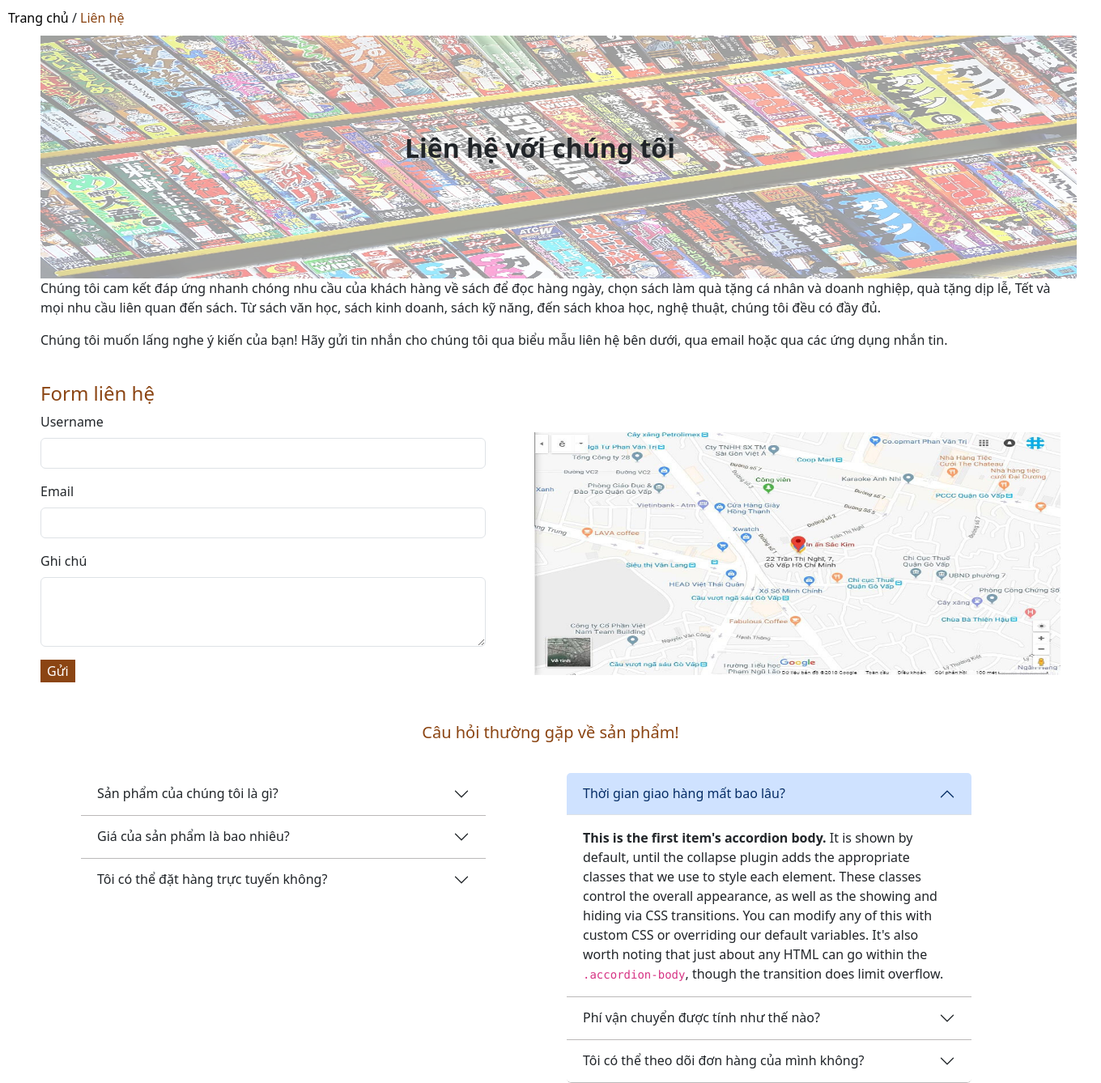
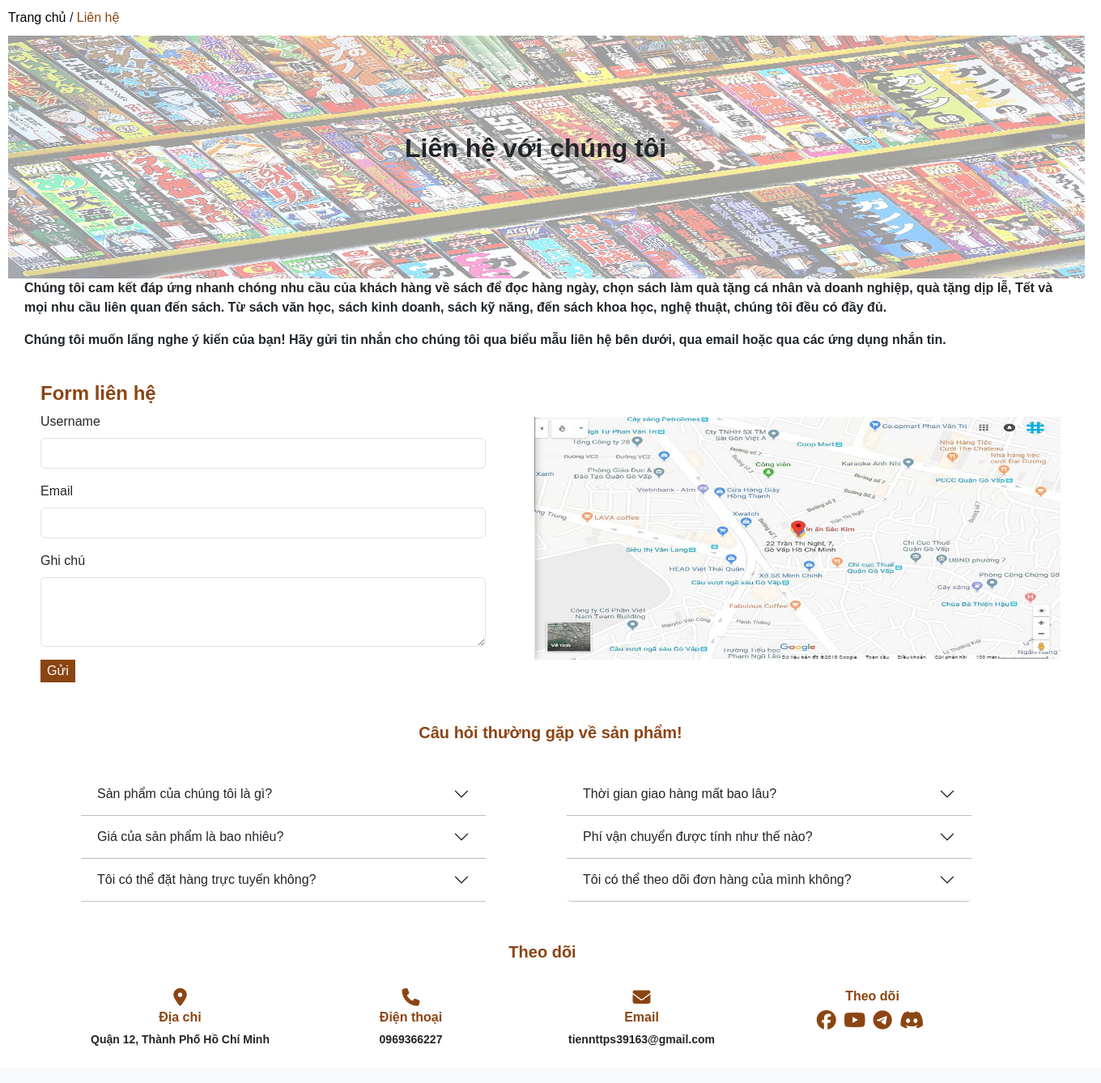
Before and after one commit to thuytien157/DA1_WEB, a PHP site: page /lienhe.html in a window 1360 px wide. Shown: the part 56-1394 px from the top of the page at 81% size. After the commit the page ends 1348 px from the top, so only its background shows below. Run offline with PHP 8.4, Linux system fonts and the light colour scheme; some libraries are stand-ins or nearby versions.

Commit message:
donelienhe

```diff
--- a/css/main.css
+++ b/css/main.css
@@ -357,24 +357,27 @@ h5{
 }
 
 /*Liên hệ*/
+.bannerlienhe{
+    position: relative;
+}
 .bannerlienhe img{
-    width: 1280px;
+    width: 1330px;
     height: 300px;
-    margin-left: 50px;
+    margin-left: 10px;
     opacity: .4;
     z-index: 1;
 }
 #textlienhe{
     position: absolute;
-    top: 220px;
+    top: 120px;
     left: 500px;
     font-weight: 700;
     z-index: 2;
 }
 .camket{
-    width: 1280px;
-    margin-left: 50px;
-    font-weight: 500;
+    width: 1290px;
+    margin-left: 30px;
+    font-weight: 700;
 }
 .formlh{
     width: 550px;
@@ -387,17 +390,21 @@ h5{
     padding: 2px 8px;
     margin-left: 50px;
 }
+.ggmap{
+    position: relative;
+}
 .ggmap img{
     width: 650px;
     height: 300px;
     position: absolute;
     right: 50px;
-    top: 590px;
+    top: -300px;
 }
 #textcauhoithuonggap{
     color: var(--main-color);
     text-align: center;
     margin-top: 50px;
+    font-weight: 700;
 }
 .accordion{
     width: 500px;
@@ -413,3 +420,46 @@ h5{
 .caccauhoithuonggap{
     display: flex;
 }
+.wrap{
+    max-width: 1400px;
+    font-family: Arial, sans-serif;
+    margin: 0 auto;
+    padding: 0;
+}
+
+.accordion-flush .accordion-item:last-child {
+    border-bottom: 1px solid #c2c3c4;
+}
+#texttheodoi{
+    text-align: center;
+    margin-top: 50px;
+    margin-right: 20px;
+    font-weight: 700;
+
+}
+.text-center{
+    margin-left: 80px;
+}
+.boxtheodoi{
+    padding: 20px;
+    box-shadow: none;
+}
+.fa-location-dot, .fa-phone, .fa-envelope{
+    color: var(--main-color);
+    font-size: 22px;
+
+}
+#textboxtheodoi{
+    color: var(--main-color);
+    font-weight: 600;
+
+}
+.diachi{
+    font-size: 14px;
+    font-weight: 700;
+}
+.fa-facebook, .fa-youtube, .fa-telegram, .fa-discord{
+    font-size: 24px;
+    padding-right: 5px;
+    color: var(--main-color);
+}
--- a/index.html
+++ b/index.html
@@ -82,7 +82,6 @@
 </header>
 
 <main class="container">
-
     <section>
         <div class="product-row text-center">
             <!-- chia cột sản phẩm thành bốn cột  -->
--- a/lienhe.html
+++ b/lienhe.html
@@ -76,6 +76,9 @@
             </div>
         </div>
     </nav>
+    <main class="wrap">
+
+
     <div class="dieuhuong">
         <a href="index.html" >Trang chủ</a> /
         <a href="lienhe.html" id="back">Liên hệ</a>
@@ -91,7 +94,7 @@
         </div>
         <br>
         <div class="formlh">
-        <h4 style="color: #8B4513;">Form liên hệ</h4>
+        <h4 style="color: #8B4513; font-weight: 700;">Form liên hệ</h4>
         <div class="mb-3">
             <label for="exampleFormControlInput1" class="form-label">Username</label>
             <input type="text" class="form-control" id="exampleFormControlInput1" placeholder="">
@@ -148,13 +151,13 @@
                 <div class="accordion" id="accordionExample">
                     <div class="accordion-item">
                       <h2 class="accordion-header">
-                        <button class="accordion-button" type="button" data-bs-toggle="collapse" data-bs-target="#collapseOne" aria-expanded="true" aria-controls="collapseOne">
+                        <button class="accordion-button collapsed" type="button" data-bs-toggle="collapse" data-bs-target="#collapseOne" aria-expanded="false" aria-controls="collapseOne">
                             Thời gian giao hàng mất bao lâu?
                         </button>
                       </h2>
-                      <div id="collapseOne" class="accordion-collapse collapse show" data-bs-parent="#accordionExample">
+                      <div id="collapseOne" class="accordion-collapse collapse" data-bs-parent="#accordionExample">
                         <div class="accordion-body">
-                          <strong>This is the first item's accordion body.</strong> It is shown by default, until the collapse plugin adds the appropriate classes that we use to style each element. These classes control the overall appearance, as well as the showing and hiding via CSS transitions. You can modify any of this with custom CSS or overriding our default variables. It's also worth noting that just about any HTML can go within the <code>.accordion-body</code>, though the transition does limit overflow.
+                          <strong>This is the first item's accordion body.</strong> It is hidden by default, until the collapse plugin adds the appropriate classes that we use to style each element. These classes control the overall appearance, as well as the showing and hiding via CSS transitions. You can modify any of this with custom CSS or overriding our default variables. It's also worth noting that just about any HTML can go within the <code>.accordion-body</code>, though the transition does limit overflow.
                         </div>
                       </div>
                     </div>
@@ -189,7 +192,38 @@
         </div>
             <!-- end div caccauhoithuonggap -->
 
+            <div class="theodoi">
+                <h5 id="texttheodoi">Theo dõi</h5>
+                <div class="container text-center">
+                    <div class="row">
+                      <div class="col boxtheodoi">
+                        <i class="fa-solid fa-location-dot"></i><br>
+                        <h6 id="textboxtheodoi">Địa chỉ</h6>
+                        <div class="diachi">Quận 12, Thành Phố Hồ Chí Minh</div>
+                      </div>
+                      <div class="col boxtheodoi">
+                        <i class="fa-solid fa-phone"></i><br>
+                        <h6 id="textboxtheodoi">Điện thoại</h6>
+                        <div class="diachi">0969366227</div>
+                      </div>
+                      <div class="col boxtheodoi">
+                        <i class="fa-solid fa-envelope"></i><br>
+                        <h6 id="textboxtheodoi">Email</h6>
+                        <div class="diachi">tiennttps39163@gmail.com</div>
+                      </div>
+                      <div class="col boxtheodoi">
+                        <h6 id="textboxtheodoi">Theo dõi</h6>
+                        <i class="fa-brands fa-facebook"></i>
+                        <i class="fa-brands fa-youtube"></i>
+                        <i class="fa-brands fa-telegram"></i>
+                        <i class="fa-brands fa-discord"></i>
+                      </div>
+                    </div>
+                  </div>
+            </div>
+
     </div>
+</main>
     <script src="https://cdn.jsdelivr.net/npm/bootstrap@5.3.3/dist/js/bootstrap.bundle.min.js"></script>
 </body>
 </html>
```
